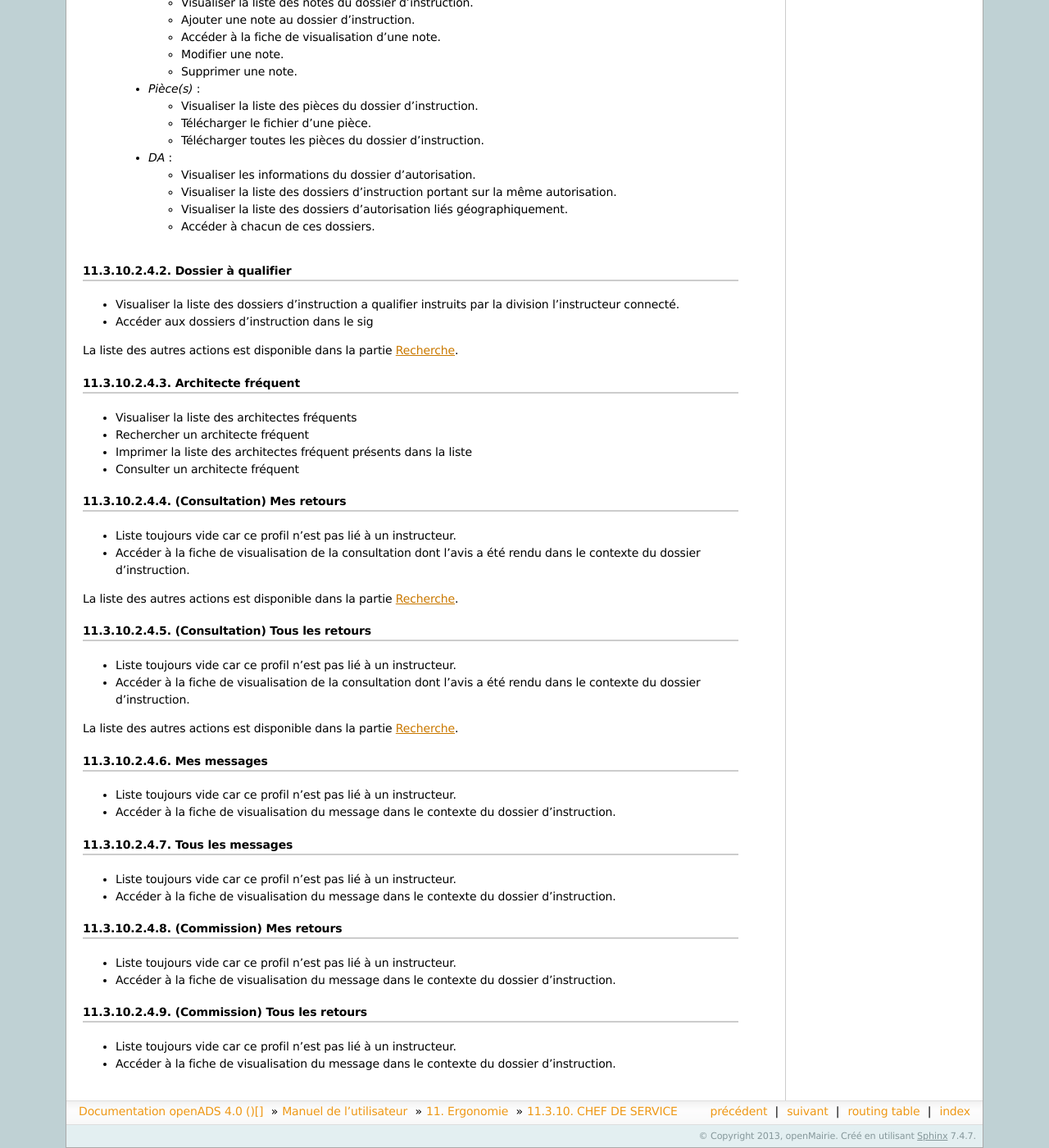
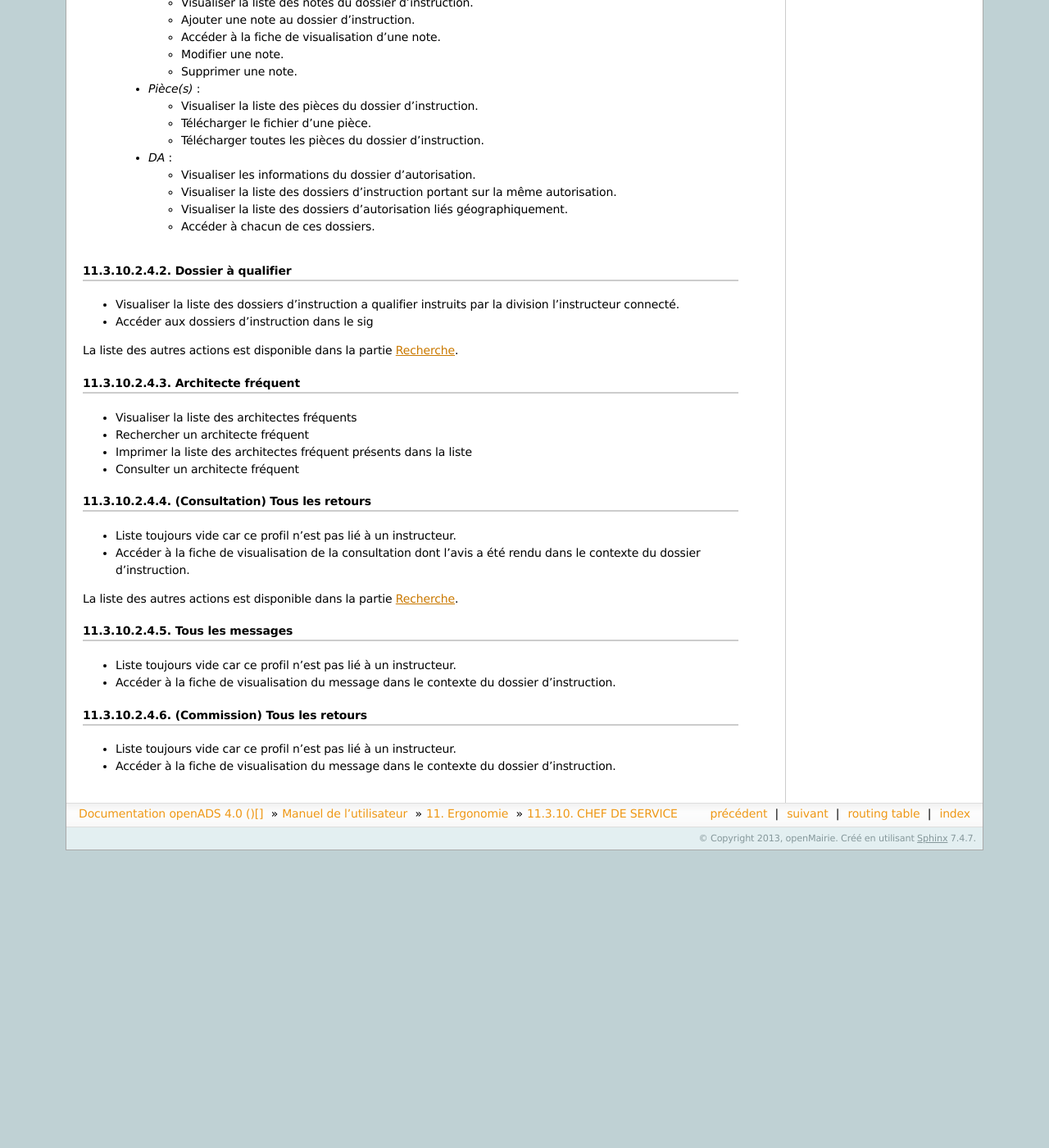
Before and after one commit to mpavaux/openads-documentation, a Sphinx documentation site: the page built from source/manuel_utilisateur/ergonomie/profils/chef_de_service.rst, in a window 1280 px wide and 1400 px high, scrolled down 2521 px. Shown: the whole window at 82% size. Built offline with Sphinx 7.4.7, drawn with Linux system fonts in a browser that asks for light colours; after the commit the page ends 3558 px from its top, so only the background shows below that; some of the changed text lies outside the part shown.

Commit message:
* Mise à jour du profil "CHEF DE SERVICE"

```diff
--- a/source/manuel_utilisateur/ergonomie/profils/chef_de_service.rst
+++ b/source/manuel_utilisateur/ergonomie/profils/chef_de_service.rst
@@ -158,14 +158,6 @@
 - Imprimer la liste des architectes fréquent présents dans la liste
 - Consulter un architecte fréquent
 
-(Consultation) Mes retours
-##########################
-
-- Liste toujours vide car ce profil n'est pas lié à un instructeur.
-- Accéder à la fiche de visualisation de la consultation dont l'avis a été rendu dans le contexte du dossier d'instruction.
-
-La liste des autres actions est disponible dans la partie `Recherche`_.
-
 (Consultation) Tous les retours
 ###############################
 
@@ -174,20 +166,8 @@
 
 La liste des autres actions est disponible dans la partie `Recherche`_.
 
-Mes messages
-############
-
-- Liste toujours vide car ce profil n'est pas lié à un instructeur.
-- Accéder à la fiche de visualisation du message dans le contexte du dossier d'instruction.
-
 Tous les messages
 #################
-
-- Liste toujours vide car ce profil n'est pas lié à un instructeur.
-- Accéder à la fiche de visualisation du message dans le contexte du dossier d'instruction.
-
-(Commission) Mes retours
-########################
 
 - Liste toujours vide car ce profil n'est pas lié à un instructeur.
 - Accéder à la fiche de visualisation du message dans le contexte du dossier d'instruction.
```
